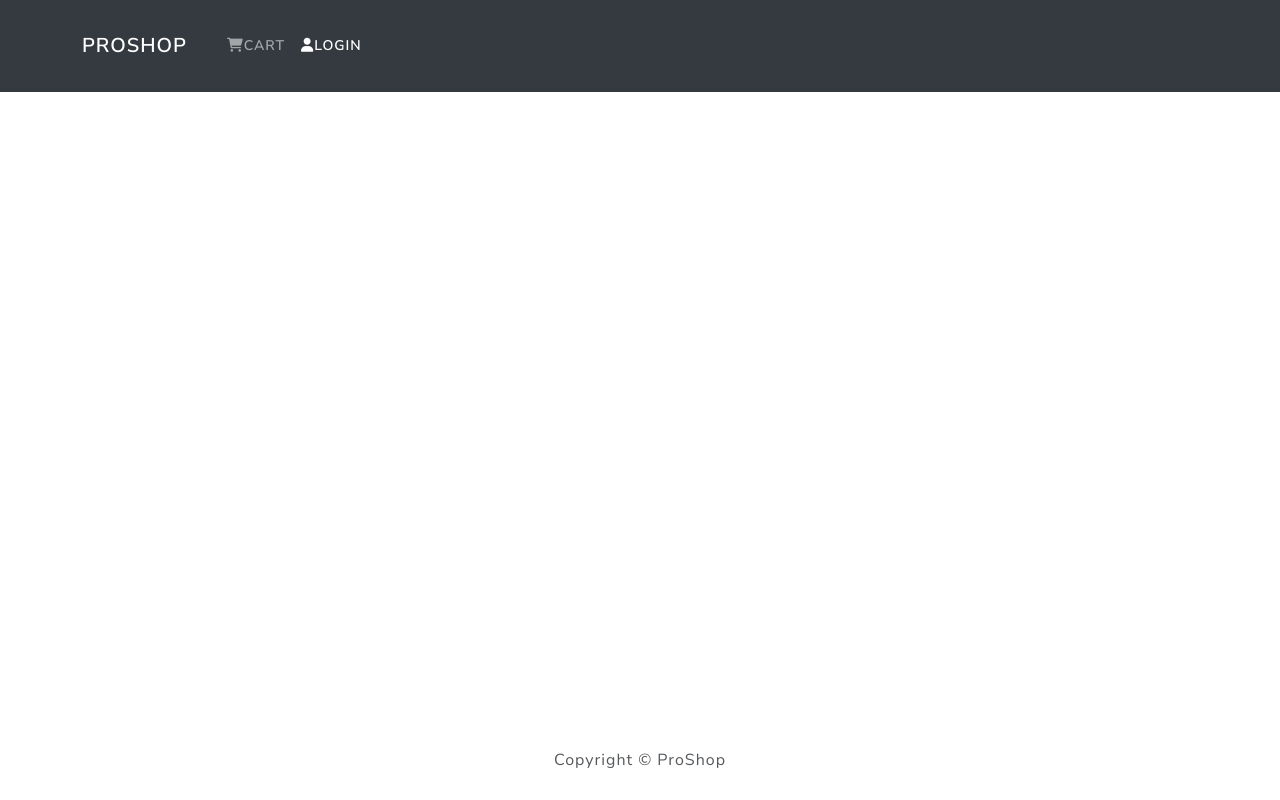
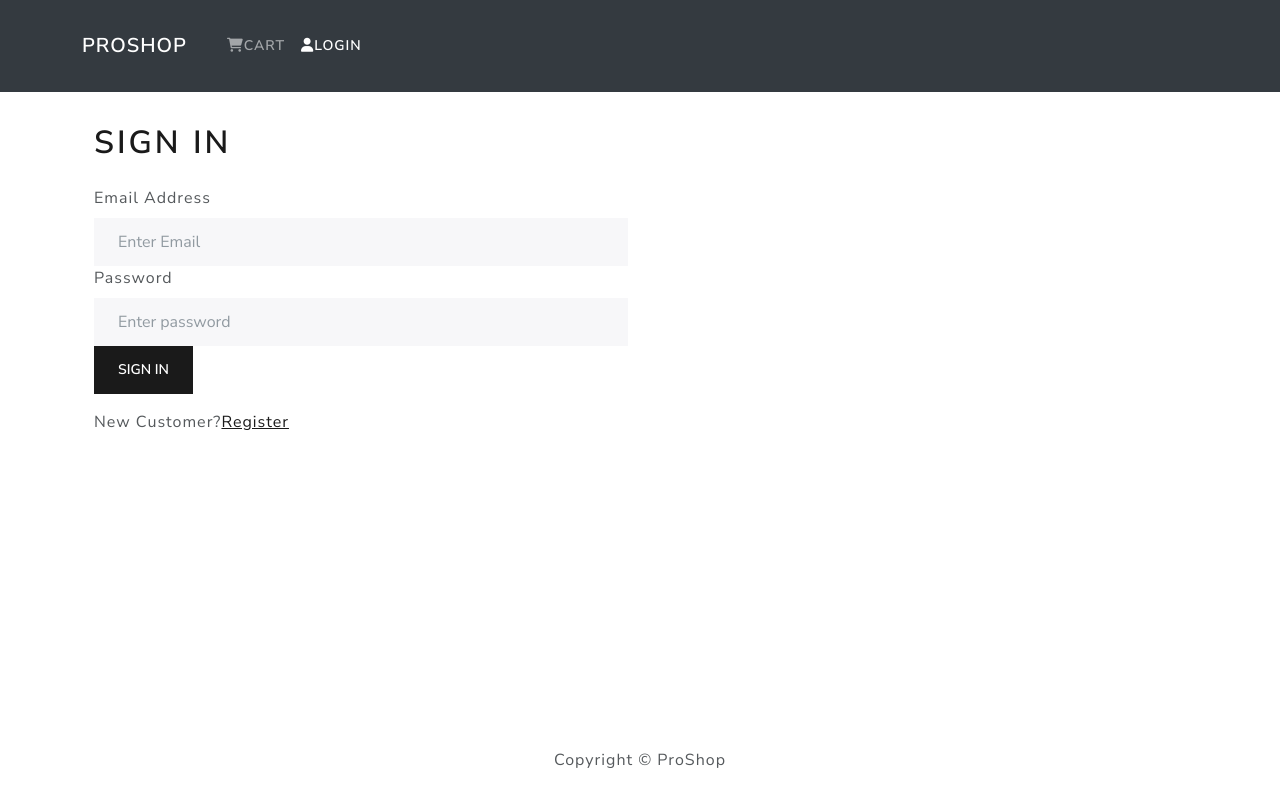
Before and after one commit to michaelreadyone/proshop_frontend_2022, a React (Create React App) app: page /login in a window 1280 px wide. Built offline with nearby package versions, Linux system fonts and the light colour scheme.

Commit message:
S7L40 User Login Screen & Functionality

```diff
--- a/src/App.js
+++ b/src/App.js
@@ -5,6 +5,7 @@ import Header from "./components/Header";
 import HomeScreen from "./screens/HomeScreen";
 import ProductScreen from "./screens/ProductScreen";
 import CartScreen from "./screens/CartScreen";
+import LoginScreen from "./screens/LoginScreen";
 
 function App() {
   return (
@@ -14,6 +15,7 @@ function App() {
         <Container>
           <Routes>
             <Route path="/" element={<HomeScreen />} exact />
+            <Route path="/login/" element={<LoginScreen />} />
             <Route path="/product/:id" element={<ProductScreen />} />
             <Route path="/cart/">
               <Route path="" element={<CartScreen />} />
--- /dev/null
+++ b/src/components/FormContainer.js
@@ -0,0 +1,16 @@
+import React from "react";
+import { Col, Container, Row } from "react-bootstrap";
+
+function FormContainer({ children }) {
+  return (
+    <Container>
+      <Row className="justfy-cotent-md-center">
+        <Col xs={12} md={6}>
+          {children}
+        </Col>
+      </Row>
+    </Container>
+  );
+}
+
+export default FormContainer;
--- /dev/null
+++ b/src/screens/LoginScreen.js
@@ -0,0 +1,79 @@
+import React, { useEffect, useState } from "react";
+import { Button, Form, Row, Col } from "react-bootstrap";
+import { useDispatch, useSelector } from "react-redux";
+import { Link, useLocation, useNavigate } from "react-router-dom";
+import FormContainer from "../components/FormContainer";
+import { login } from "../actions/userActions";
+import Message from "../components/Message";
+import Loader from "../components/Loader";
+
+function LoginScreen() {
+  const location = useLocation();
+  const navigate = useNavigate();
+
+  const [email, setEmail] = useState("");
+  const [password, setPassword] = useState("");
+
+  const dispatch = useDispatch();
+
+  const redirect = location.search ? location.search.split("=")[1] : "/";
+
+  const userLogin = useSelector((state) => state.userLogin);
+  const { loading, userInfo, error } = userLogin;
+
+  useEffect(() => {
+    if (userInfo) {
+      navigate({ pathname: redirect });
+    }
+  }, [navigate, redirect, userInfo]);
+
+  const submitHandler = (e) => {
+    e.preventDefault();
+    console.log("Submitted");
+    dispatch(login(email, password));
+  };
+
+  return (
+    <FormContainer>
+      <h1>Sign In</h1>
+      {error && <Message variant="danger">{error}</Message>}
+      {loading && <Loader />}
+
+      <Form onSubmit={submitHandler}>
+        <Form.Group controlId="email">
+          <Form.Label>Email Address</Form.Label>
+          <Form.Control
+            type="email"
+            placeholder="Enter Email"
+            value={email}
+            onChange={(e) => setEmail(e.target.value)}
+          ></Form.Control>
+        </Form.Group>
+
+        <Form.Group controlId="password">
+          <Form.Label>Password</Form.Label>
+          <Form.Control
+            type="password"
+            placeholder="Enter password"
+            value={password}
+            onChange={(e) => setPassword(e.target.value)}
+          ></Form.Control>
+        </Form.Group>
+
+        <Button type="submit" variant="primary">
+          Sign In
+        </Button>
+      </Form>
+      <Row className="py-3">
+        <Col>
+          New Customer?
+          <Link to={redirect ? `/register?redirect=${redirect}` : "/register"}>
+            Register
+          </Link>
+        </Col>
+      </Row>
+    </FormContainer>
+  );
+}
+
+export default LoginScreen;
```
